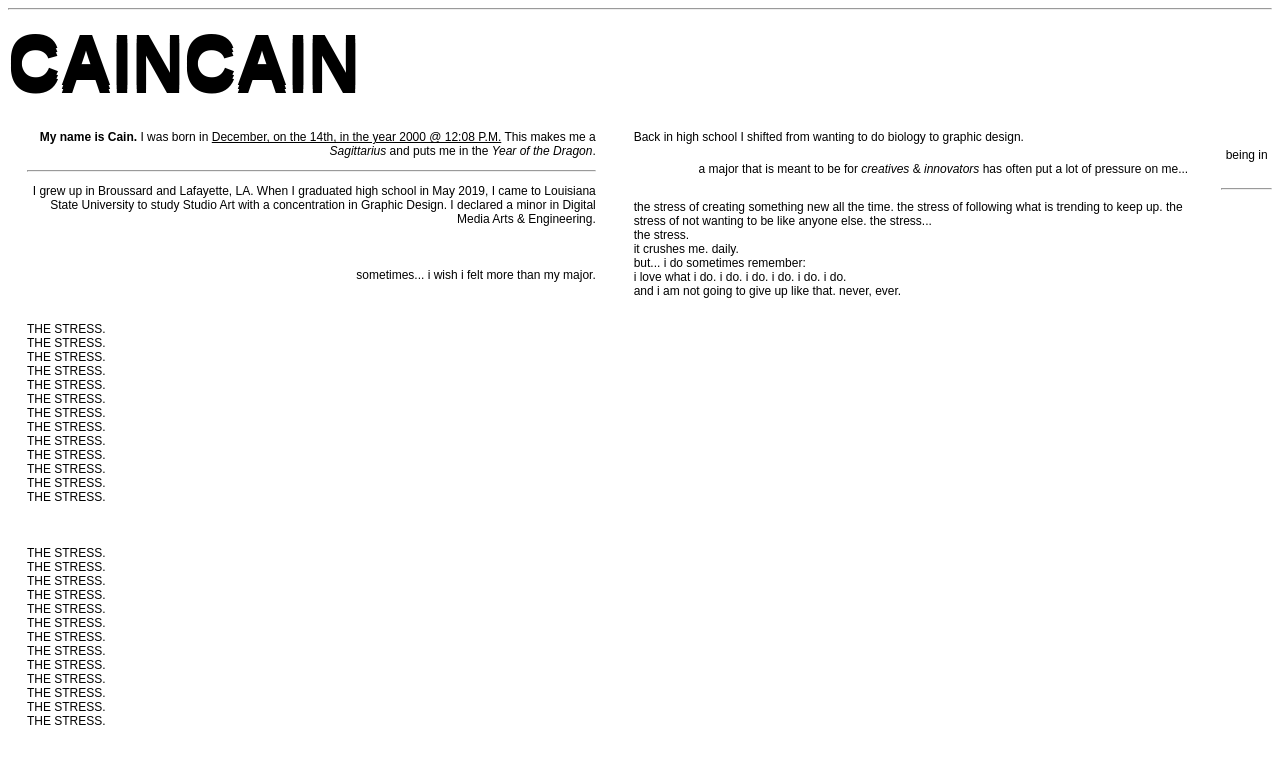
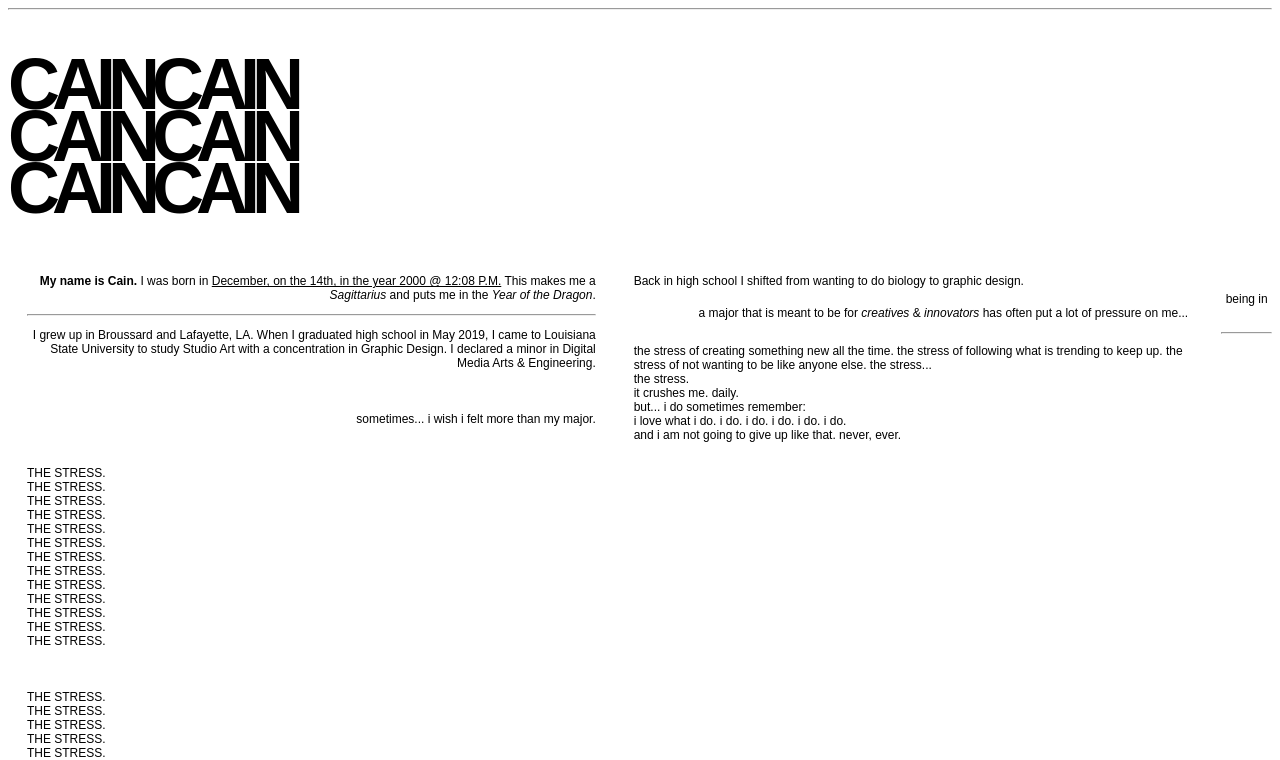
Before and after one commit to wlfclw/wlfclw.github.io, a plain HTML site: page montspeci/index.html in a window 1280 px wide. Shown: the top 760 px of the page. Drawn offline with Linux system fonts and the light colour scheme; a web font is replaced by a local one.

Commit message:
Update styles.css

```diff
--- a/montspeci/styles.css
+++ b/montspeci/styles.css
@@ -5,14 +5,15 @@ p {
     font-size: 12px;
     }
 
-h1  {
+h1 {
     font-family: "Montserrat", sans-serif;
     font-weight: 700;
     font-style: normal;
     font-size: 72px;
-    line-height: 4px;
+    line-height: 52px;
+    letter-spacing: -8px;
     color: #000000;
-    }
+}
 
 h2  {
     font-family: "Montserrat", sans-serif;
```
